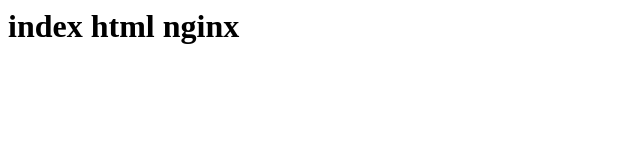
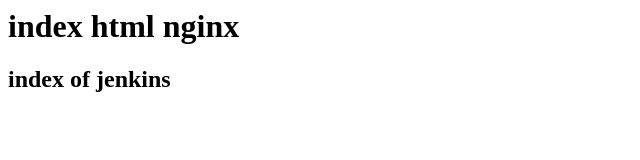
Before and after one commit to AArdhana/web-nginx, a plain HTML site: page index.html in a window 1280 px wide. Shown: the whole page, without its empty margins (0-640 px from the left). Drawn offline with Linux system fonts and the light colour scheme.

Commit message:
edit html

```diff
--- a/index.html
+++ b/index.html
@@ -1 +1,3 @@
 <h1>index html nginx</h1>
+
+<h2>index of jenkins</h2>
```
Also changed, not shown: 1 other file.
